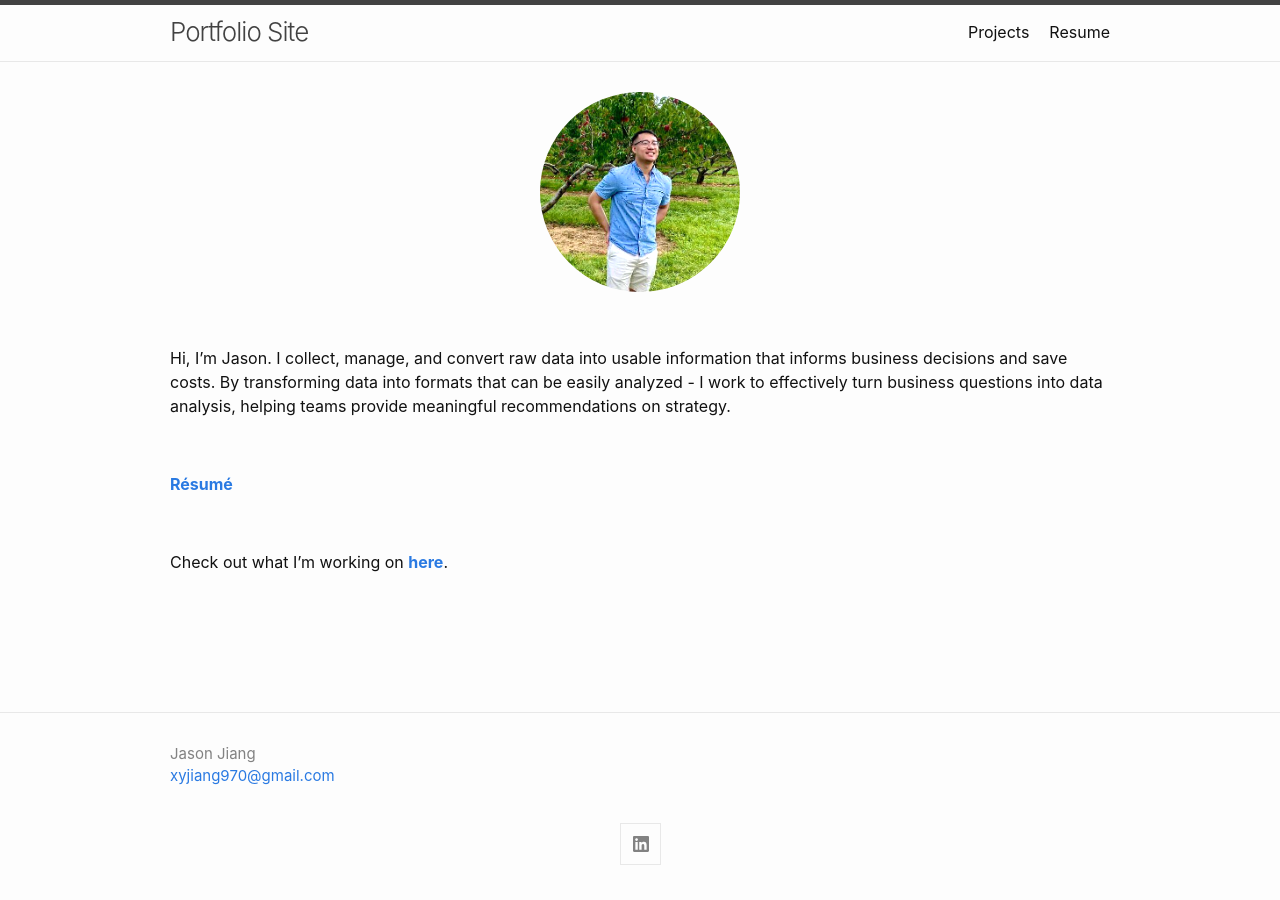
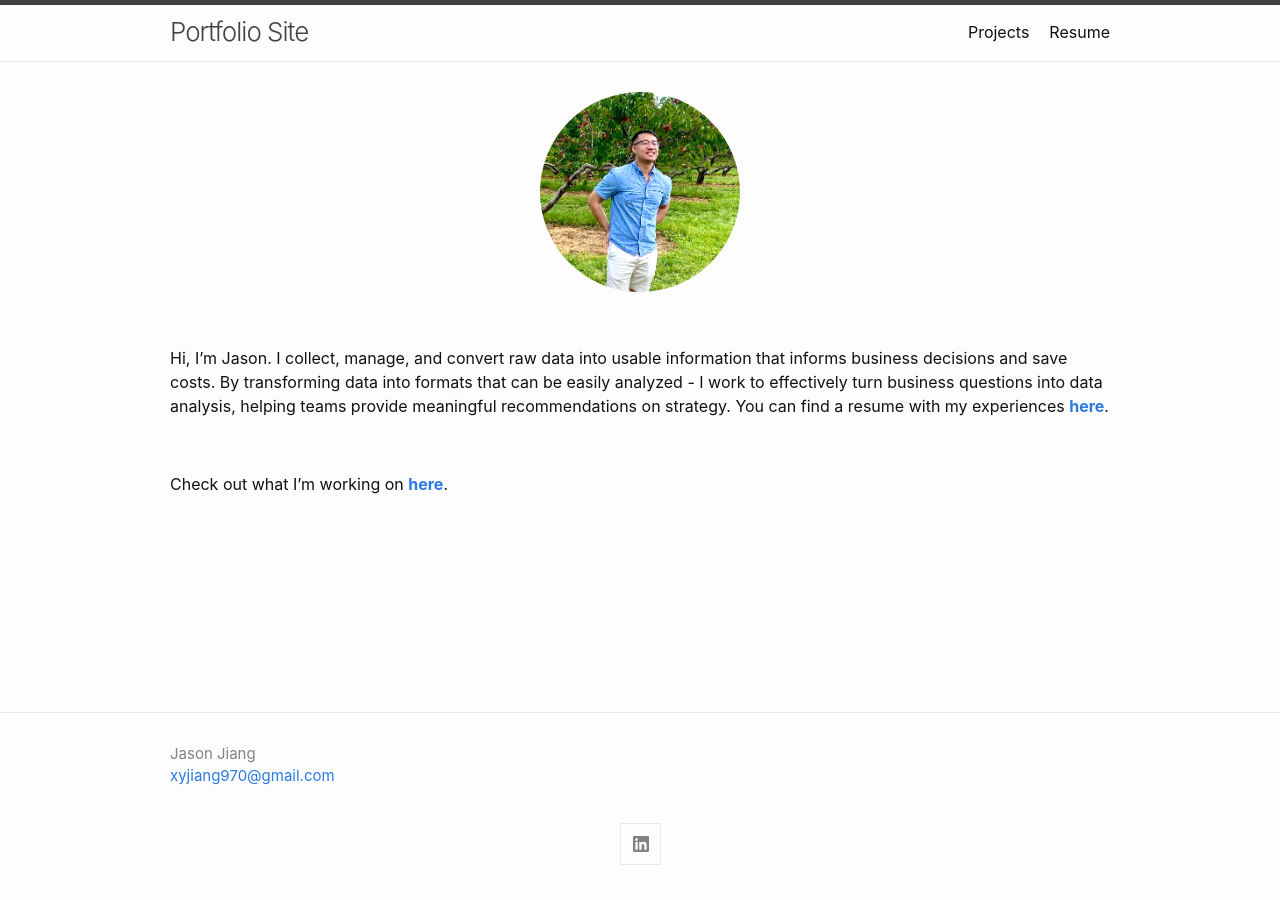
Before and after one commit to xyjiang970/xyjiang970.github.io, a Jekyll site: the page built from index.md, in a window 1280 px wide. Built offline with Jekyll 4.4.1, drawn with Linux system fonts in a browser that asks for light colours.

Commit message:
Update index.md

```diff
--- a/index.md
+++ b/index.md
@@ -9,11 +9,7 @@ description: Welcome to my portfolio website!
 
 <br>
 
-Hi, I’m Jason. I collect, manage, and convert raw data into usable information that informs business decisions and save costs. By transforming data into formats that can be easily analyzed - I work to effectively turn business questions into data analysis, helping teams provide meaningful recommendations on strategy.
-
-<br>
-
-<a href="jason_resume.pdf" target="_blank"><b>Résumé</b></a>
+Hi, I’m Jason. I collect, manage, and convert raw data into usable information that informs business decisions and save costs. By transforming data into formats that can be easily analyzed - I work to effectively turn business questions into data analysis, helping teams provide meaningful recommendations on strategy. You can find a resume with my experiences <a href="jason_resume.pdf" target="_blank"><b>here</b></a>.
 
 <br>
 
```
